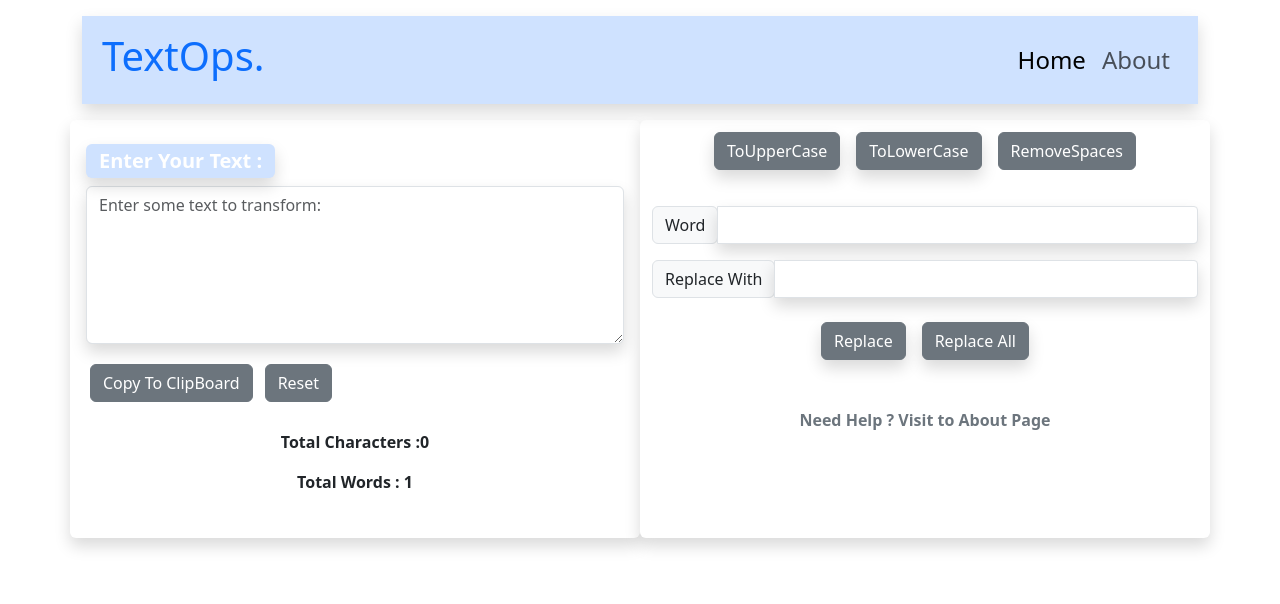
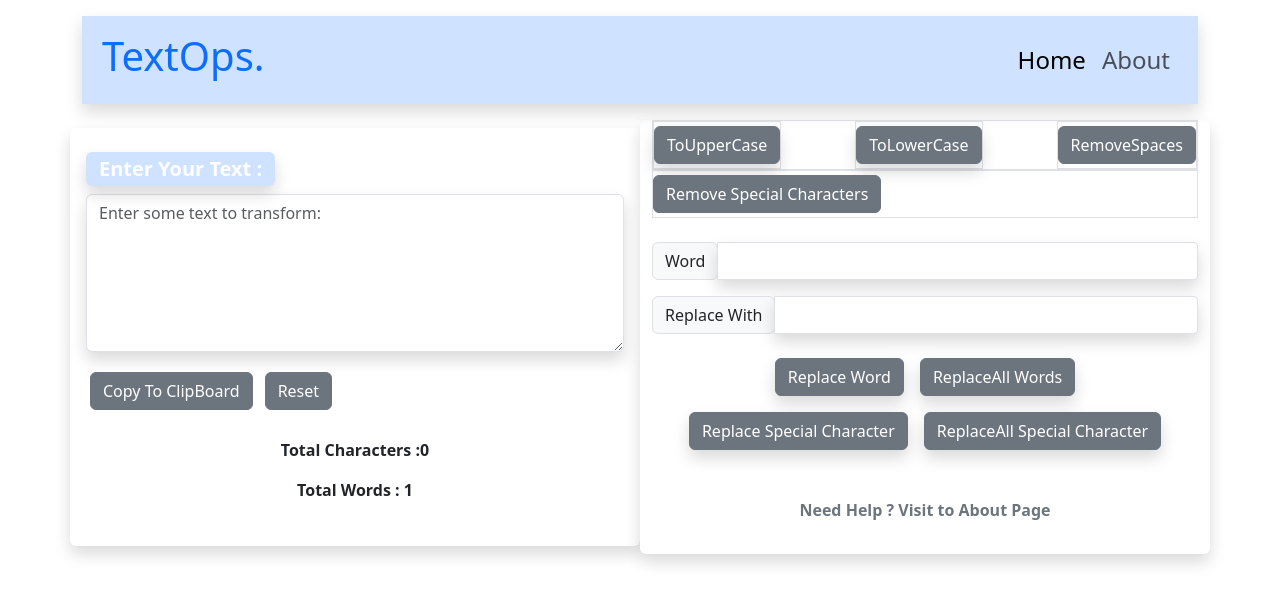
Before and after one commit to nishantkr02/text-ops, a React (Create React App) app: page / in a window 1280 px wide. Shown: the top 604 px of the page. Built offline with nearby package versions, Linux system fonts and the light colour scheme.

Commit message:
Update TextBox.js

```diff
--- a/src/Components/TextBox.js
+++ b/src/Components/TextBox.js
@@ -80,7 +80,31 @@ export default function TextBox(props) {
       setText(text.replace(regEx,replacement));
       props.showAlert(`Replaced All  " ${word} " with " ${replacement} " `);
      }
-
+  /*To remove Special Characters */
+  const removeAllSpecials=()=>{
+    let newText= text.replace(/[^a-zA-Z0-9 ]/g, "");
+    setText(newText);
+    props.showAlert("Special Characters Removed") ;
+    //showResult(lowText) ;
+  }
+const removeSpc =() =>{
+  let word=document.getElementById("wordReplace").value ;
+  let replacement = document.getElementById("replaceWith").value ;
+  let template=` /[&\/\\${word}]/i,'${replacement}' ` ;
+  let newText=text.replace(template);
+  setText(newText);
+    props.showAlert(`Special Characters${word} replace With ${replacement}` ) ;
+}
+const removeAllSpc =() =>{
+  let word=document.getElementById("wordReplace").value ;
+  let replacement = document.getElementById("replaceWith").value ;
+  let template=` /[${word}]/ig,'${replacement}' ` ;
+  console.log(template);
+  let newText=text.replace(template);
+  console.log(newText);
+  setText(newText);
+    props.showAlert(`All Special Characters${word} replace With ${replacement}` ) ;
+}
 
 
 
@@ -118,27 +142,32 @@ export default function TextBox(props) {
 
 {/* ---------------------------------buttons------------------------------------ */}
 
-      <div className="col-md-6 form-group shadow    bg-white rounded   ">
+      <div className="col-md-6  shadow    bg-white rounded   ">
 
-    <div className=' d-md-flex justify-content-center'>
+    <div className='d-lg-flex justify-content-between border '>
 
      {/* UpperCase Button */}
-     <div className='p-2'>
+     <div className='border' >
       <button className='btn btn-secondary shadow my-1'onClick={toUpper} >ToUpperCase</button>
       </div>
 
 
-      <div className='d-lg-flex justify-content-start '>
+
       {/* LowerCase Button */}
-      <div className='p-2'>
+      <div className='border'>
       <button className='btn btn-secondary  shadow my-1' onClick={toLower} >ToLowerCase</button>
       </div>
 
       {/* Remove Extra Space Button */}
-      <div className='p-2'>
+      <div  className='border'>
       <button className='btn btn-secondary  my-1  ' onClick={removeSpaces} >RemoveSpaces</button>
       </div>
 
+      </div>
+      <div className='d-lg-flex justify-content-between border '>
+ {/* Remove Special Characters Button */}
+    <div >
+      <button className='btn btn-secondary  my-1  ' onClick={removeAllSpecials} >Remove Special Characters</button>
       </div>
       </div>
 
@@ -158,11 +187,14 @@ export default function TextBox(props) {
           <input type="text" className="form-control shadow" aria-label="Small" aria-describedby="inputGroup-sizing-sm" id="replaceWith" />
         </div>
         <div className='d-sm-flex justify-content-center'>
+        <button className='btn btn-secondary    my-2 mx-2 shadow' onClick={ReplaceWord} >Replace Word</button>
+        <button className='btn btn-secondary  my-2 mx-2 shadow' onClick={ReplaceAllWord}  >ReplaceAll Words</button>
+    </div>
+    <div className='d-md-flex justify-content-center'>
+    <button className='btn btn-secondary    my-2 mx-2 shadow' onClick={removeSpc}> Replace Special Character </button>
+    <button className='btn btn-secondary    my-2 mx-2 shadow'onClick={removeAllSpc} >ReplaceAll Special Character </button>
 
-        <button className='btn btn-secondary    my-2 mx-2 shadow' onClick={ReplaceWord} >Replace</button>
-        <button className='btn btn-secondary  my-2 mx-2 shadow' onClick={ReplaceAllWord}  >Replace All</button>
-
-    </div>
+      </div>
 
    </div>
    <div className='d-flex justify-content-center p-3'>
```
